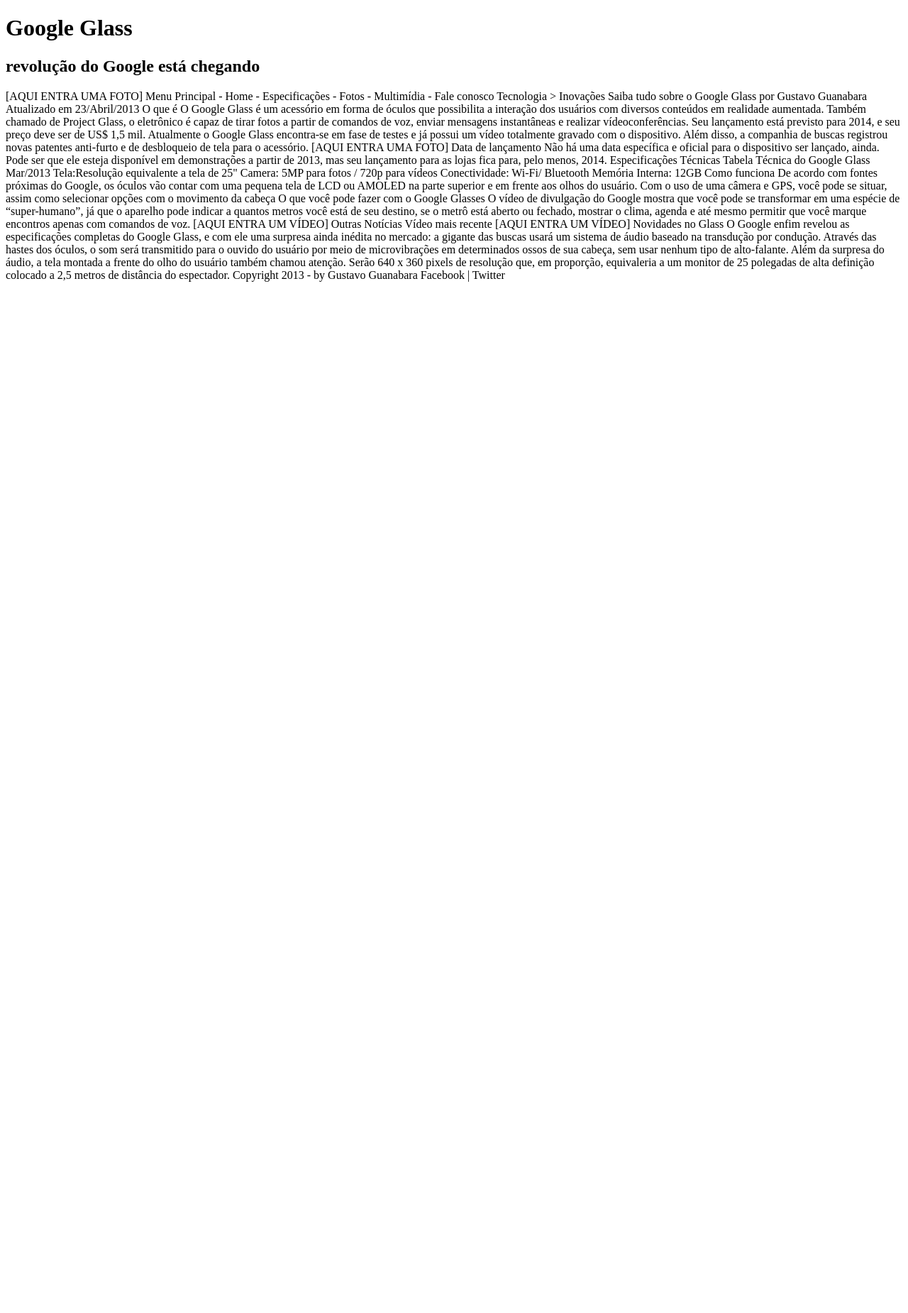
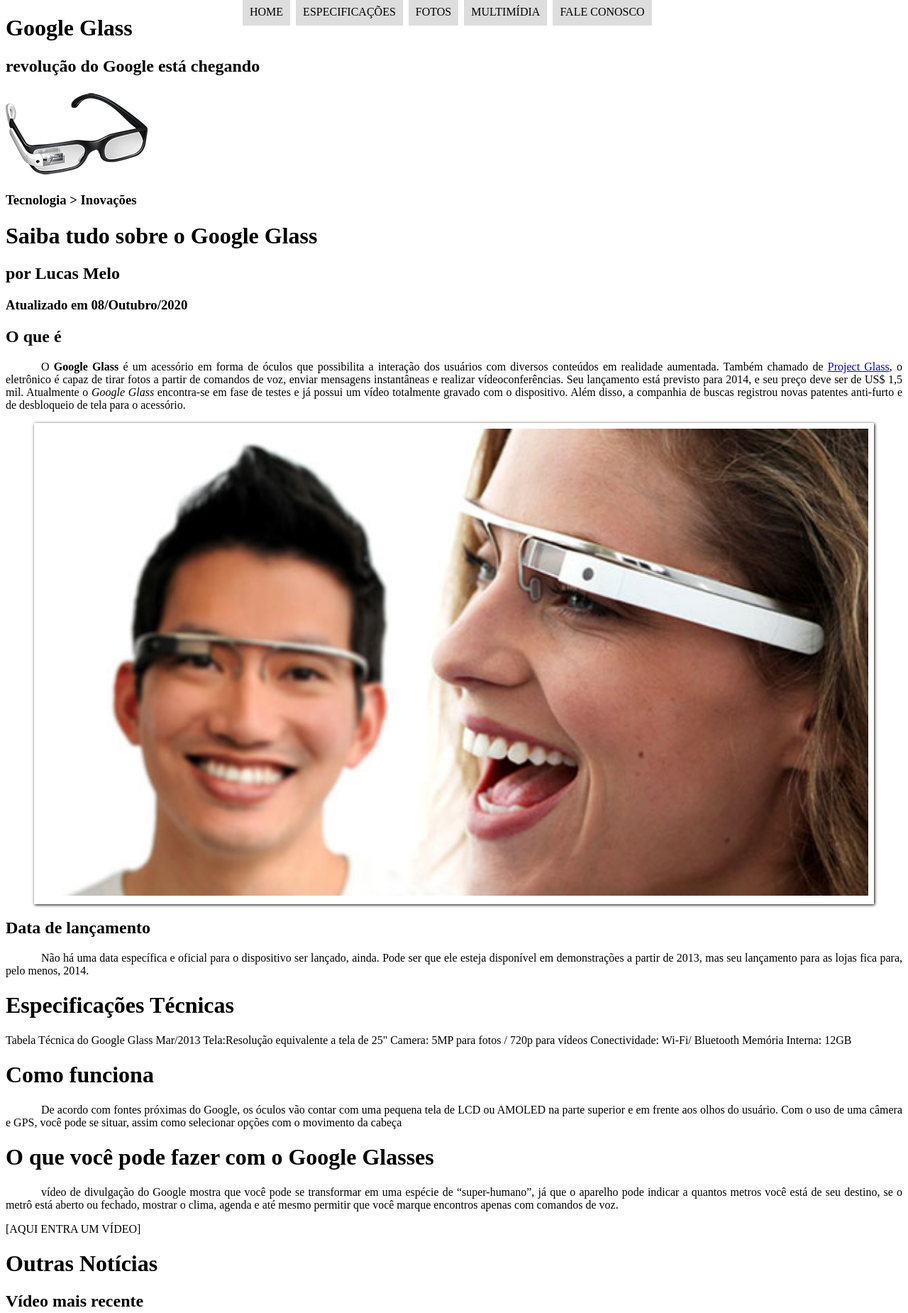
Before and after one commit to Lucasferreiramelo/projeto-glass-html5, a plain HTML site: page index.html in a window 1280 px wide. Shown: the top 1850 px of the page at 71% size. Before the commit the page ends 800 px from the top, so only its background shows below. Drawn offline with Linux system fonts and the light colour scheme.

Commit message:
Desenvolvimento do site ate agora

```diff
--- a/_css/estilo.css
+++ b/_css/estilo.css
@@ -0,0 +1,76 @@
+@charset "UTF-8";
+
+body {
+    background-color: white;
+    color:(0 0, 0, 1);
+}
+p {
+    text-align: justify;
+    text-indent: 50px;
+}
+/* Formatação de imagens com legendas */
+
+figure.foto-legenda {
+    position: relative;
+    border: 8px solid white;
+    box-shadow: 1px 1px 4px black;
+}
+figure.foto-legenda img{
+    width: 100%;
+    height: 100%;
+}
+figure.foto-legenda figcaption {
+    opacity: 0;
+    position: absolute;
+    top: 0px;
+    background-color: rgba(0,0,0,.4);
+    color: white;
+    width: 100%;
+    height: 100%;
+    padding: 10px;
+    box-sizing: border-box;
+    transition: opacity 1s;
+}
+
+figure.foto-legenda:hover figcaption {
+    opacity: 1;
+}
+/* Formatação do Menu */
+
+nav#menu {
+    display: block;
+}
+
+nav#menu ul {
+    list-style: none;
+    text-transform: uppercase;
+    position: absolute;
+    top: -20px;
+    left: 300px ;
+
+}
+nav#menu li {
+    display: inline-block;
+    background-color: #dddddd;
+    padding: 10px;
+    margin: 2px;
+    transition: background-color 1s;
+}
+
+nav#menu li:hover{
+    background-color: #606060
+}
+
+nav#menu h1 {
+    display: none;
+}
+
+nav#menu a {
+    color: black;
+    text-decoration: none;
+}
+
+nav#menu a:hover {
+    color: white;
+    text-decoration: underline ;
+}
--- a/index.html
+++ b/index.html
@@ -3,37 +3,51 @@
 <head>
     <meta charset="UTF-8"/>
     <title>Tudo sobre Google Glass</title>
-</head>
+    <link rel="stylesheet" type="text/css" href="_css/estilo.css"/>
 <body>
 <div id="interface">
+    <header id="cabecalho">
     <hgroup>
      <h1>Google Glass</h1>
      <h2>revolução do Google está chegando</h2>
     </hgroup>
 
-[AQUI ENTRA UMA FOTO]
+    <img src="_imagens/glass-oculos-preto-peq.png">
+   <nav id="menu">
+   <h1>Menu Principal</h1>
+   <ul>
+     <li><a href="index.html">Home</a></li>
+     <li><a href="specs.html">Especificações</a></li>
+     <li><a href="fotos.html">Fotos</a></li>
+     <li><a href="multimidia.html">Multimídia</a></li>
+     <li><a href="fale-conosco.html">Fale conosco</a></li>
+   </ul>
+   </nav>
 
-Menu Principal
-- Home
-- Especificações
-- Fotos
-- Multimídia
-- Fale conosco
+     </header>
 
-Tecnologia > Inovações
-Saiba tudo sobre o Google Glass
-por Gustavo Guanabara
-Atualizado em 23/Abril/2013
+<hgroup>
+<h3>Tecnologia > Inovações</h3>
+<h1>Saiba tudo sobre o Google Glass</h1>
+<h2>por Lucas Melo</h2>
+<h3>Atualizado em 08/Outubro/2020</h3>
+</hgroup>
 
-O que é
-O Google Glass é um acessório em forma de óculos que possibilita a interação dos usuários com diversos conteúdos em realidade aumentada. Também chamado de Project Glass, o eletrônico é capaz de tirar fotos a partir de comandos de voz, enviar mensagens instantâneas e realizar vídeoconferências. Seu lançamento está previsto para 2014, e seu preço deve ser de US$ 1,5 mil. Atualmente o Google Glass encontra-se em fase de testes e já possui um vídeo totalmente gravado com o dispositivo. Além disso, a companhia de buscas registrou novas patentes anti-furto e de desbloqueio de tela para o acessório.
+<h2>O que é</h2>
+<p test>O <b>Google Glass</b> é um acessório em forma de óculos que possibilita a interação dos usuários com diversos conteúdos em realidade aumentada. Também chamado de <a href="http://google.com" target="_blank">Project Glass</a>, o eletrônico é capaz de tirar fotos a partir de comandos de voz, enviar mensagens instantâneas e realizar vídeo&shy;con&shy;ferên&shy;cias. Seu lançamento está previsto para 2014, e seu preço deve ser de US$ 1,5 mil. Atualmente o <em>Google Glass</em> encontra-se em fase de testes e já possui um vídeo totalmente gravado com o dispositivo. Além disso, a companhia de buscas registrou novas patentes anti-furto e de desbloqueio de tela para o acessório.</p>
 
-[AQUI ENTRA UMA FOTO]
+<figure class="foto-legenda">
+    <img src="_imagens/glass-quadro-homem-mulher.jpg"/>
+    <figcaption>
+        <h3>Google Glass</h3>
+        <p>Uma nova maneira de ver o mundo. </p>
+    </figcaption>
+</figure>
 
-Data de lançamento
-Não há uma data específica e oficial para o dispositivo ser lançado, ainda. Pode ser que ele esteja disponível em demonstrações a partir de 2013, mas seu lançamento para as lojas fica para, pelo menos, 2014.
+<h2>Data de lançamento</h2>
+<p>Não há uma data específica e oficial para o dispositivo ser lançado, ainda. Pode ser que ele esteja disponível em demonstrações a partir de 2013, mas seu lançamento para as lojas fica para, pelo menos, 2014.</p>
 
-Especificações Técnicas
+<h1>Especificações Técnicas</h1>
 Tabela Técnica do Google Glass Mar/2013
 
 Tela:Resolução equivalente a tela de 25"
@@ -41,26 +55,26 @@
 Conectividade: Wi-Fi/ Bluetooth
 Memória Interna: 12GB
 
-Como funciona
-De acordo com fontes próximas do Google, os óculos vão contar com uma pequena tela de LCD ou AMOLED na parte superior e em frente aos olhos do usuário. Com o uso de uma câmera e GPS, você pode se situar, assim como selecionar opções com o movimento da cabeça
+<h1>Como funciona</h1>
+<p>De acordo com fontes próximas do Google, os óculos vão contar com uma pequena tela de LCD ou AMOLED na parte superior e em frente aos olhos do usuário. Com o uso de uma câmera e GPS, você pode se situar, assim como selecionar opções com o movimento da cabeça</p>
 
-O que você pode fazer com o Google Glasses
-O vídeo de divulgação do Google mostra que você pode se transformar em uma espécie de “super-humano”, já que o aparelho pode indicar a quantos metros você está de seu destino, se o metrô está aberto ou fechado, mostrar o clima, agenda e até mesmo permitir que você marque encontros apenas com comandos de voz.
+<h1>O que você pode fazer com o Google Glasses</h1>
+<p> vídeo de divulgação do Google mostra que você pode se transformar em uma espécie de “super-<wbr/>humano”, já que o aparelho pode indicar a quantos metros você está de seu destino, se o metrô está aberto ou fechado, mostrar o clima, agenda e até mesmo permitir que você marque encontros apenas com comandos de voz.</p>
 
 [AQUI ENTRA UM VÍDEO]
 
-Outras Notícias
-Vídeo mais recente
+<h1>Outras Notícias</h1>
+<h2>Vídeo mais recente</h2>
 
 [AQUI ENTRA UM VÍDEO]
 
-Novidades no Glass
-O Google enfim revelou as especificações completas do Google Glass, e com ele uma surpresa ainda inédita no mercado: a gigante das buscas usará um sistema de áudio baseado na transdução por condução. Através das hastes dos óculos, o som será transmitido para o ouvido do usuário por meio de microvibrações em determinados ossos de sua cabeça, sem usar nenhum tipo de alto-falante.
+<h1>Novidades no Glass</h1>
+<p>O Google enfim revelou as especificações completas do Google Glass, e com ele uma surpresa ainda inédita no mercado: a gigante das buscas usará um sistema de áudio baseado na transdução por condução. Através das hastes dos óculos, o som será transmitido para o ouvido do usuário por meio de microvibrações em determinados ossos de sua cabeça, sem usar nenhum tipo de alto-falante.</p>
 
-Além da surpresa do áudio, a tela montada a frente do olho do usuário também chamou atenção. Serão 640 x 360 pixels de resolução que, em proporção, equivaleria a um monitor de 25 polegadas de alta definição colocado a 2,5 metros de distância do espectador.
+<p>Além da surpresa do áudio, a tela montada a frente do olho do usuário também chamou atenção. Serão 640 x 360 pixels de resolução que, em proporção, equivaleria a um monitor de 25 polegadas de alta definição colocado a 2,5 metros de distância do espectador.</p>
 
-Copyright 2013 - by Gustavo Guanabara
-Facebook | Twitter
+<p>Copyright 2013 - by Gustavo Guanabara
+Facebook | Twitter</p>
 </div>
 </body>
 </html>
```
Also changed, not shown: índice.jpeg (added).
